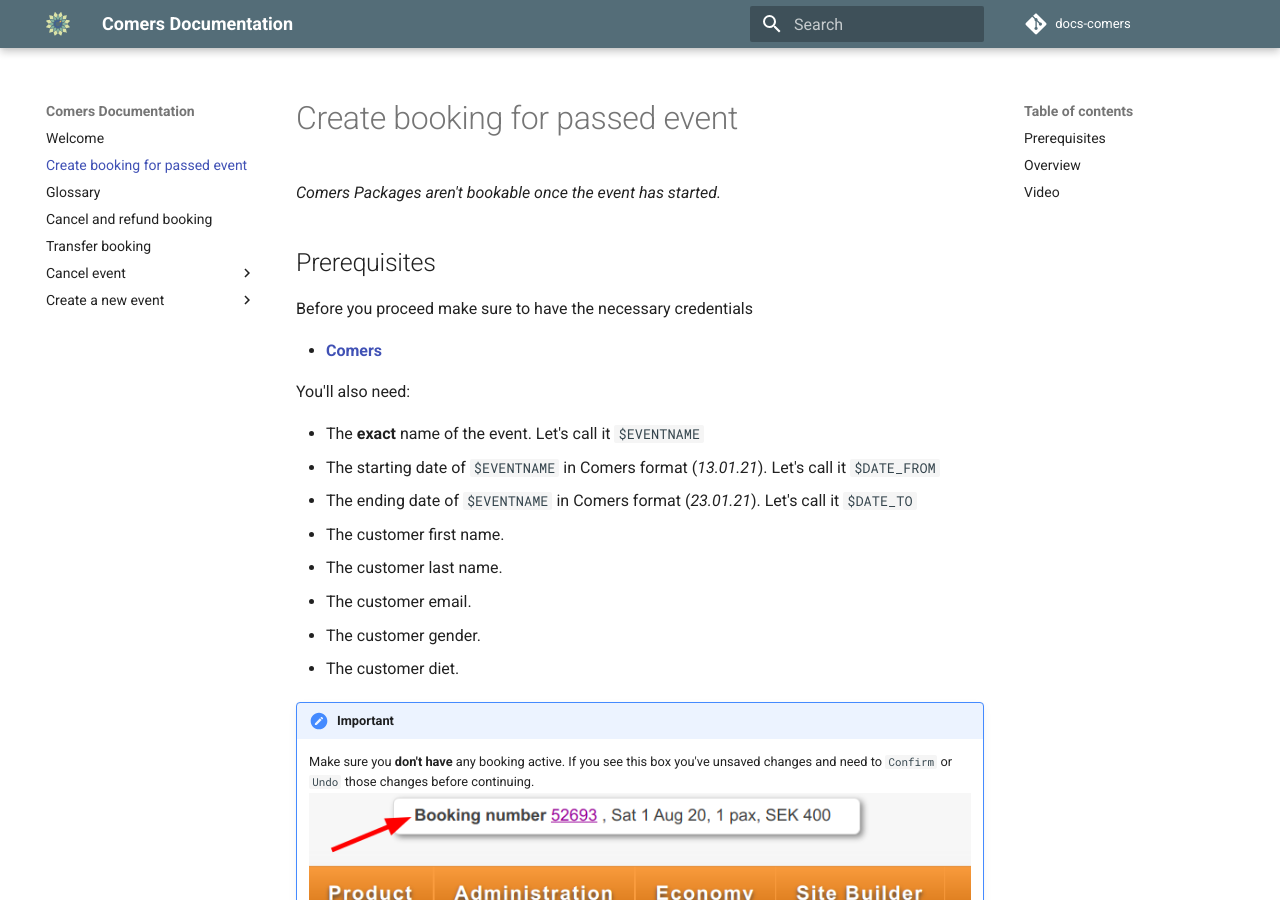
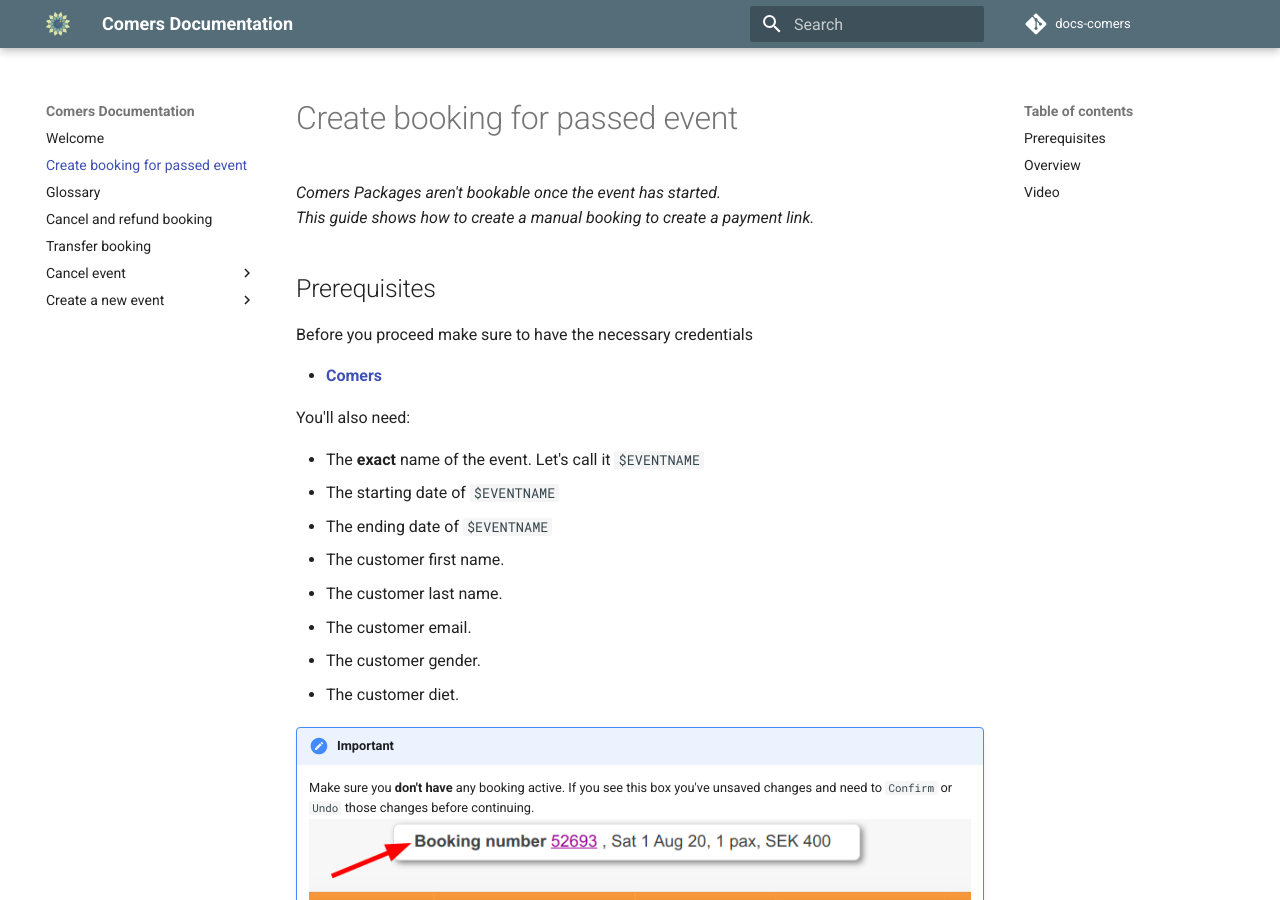
Before and after one commit to begabba/docs-comers, an MkDocs documentation site: the page built from docs/create-booking-for-past-event.md, in a window 1280 px wide and 900 px high. Built offline with MkDocs 1.6.1 and Material for MkDocs 9.7.7, drawn with Linux system fonts in a browser that asks for light colours; comment, search, counter and statistics services are not loaded.

Commit message:
minor fixes

```diff
--- a/docs/create-booking-for-past-event.md
+++ b/docs/create-booking-for-past-event.md
@@ -1,6 +1,7 @@
 # Create booking for passed event
 
 _Comers Packages aren't bookable once the event has started._
+_This guide shows how to create a manual booking to create a payment link._
 
 ## Prerequisites
 
@@ -11,8 +12,8 @@
 You'll also need:
 
 - The __exact__ name of the event. Let's call it `$EVENTNAME`
-- The starting date of `$EVENTNAME` in Comers format (_13.01.21_). Let's call it `$DATE_FROM`
-- The ending date of `$EVENTNAME` in Comers format (_23.01.21_). Let's call it `$DATE_TO`
+- The starting date of `$EVENTNAME`
+- The ending date of `$EVENTNAME`
 - The customer first name.
 - The customer last name.
 - The customer email.
```
